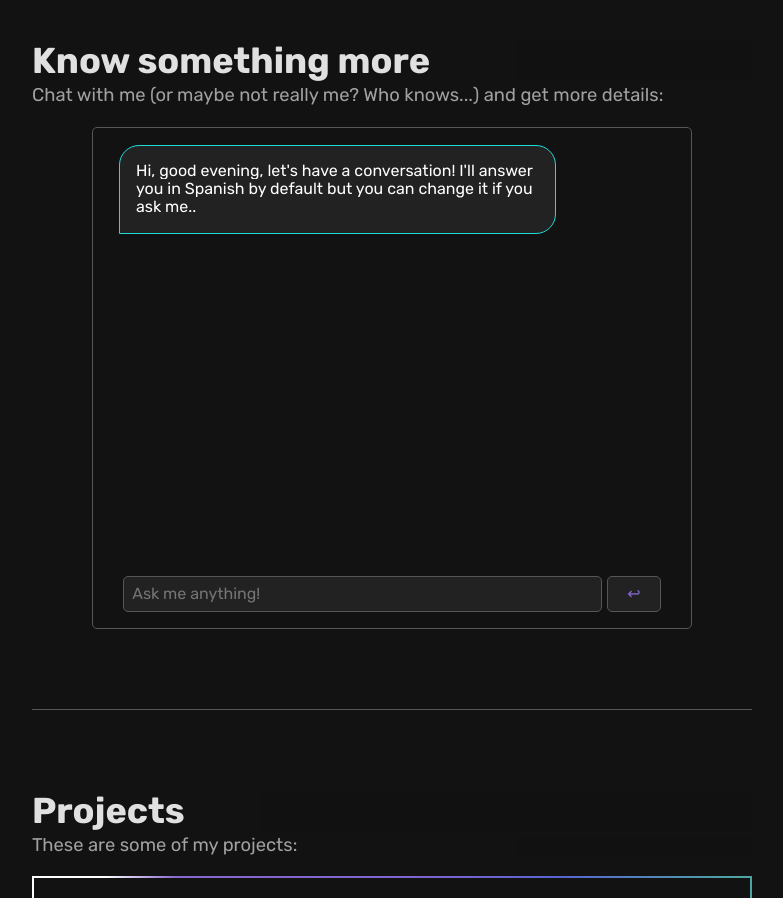
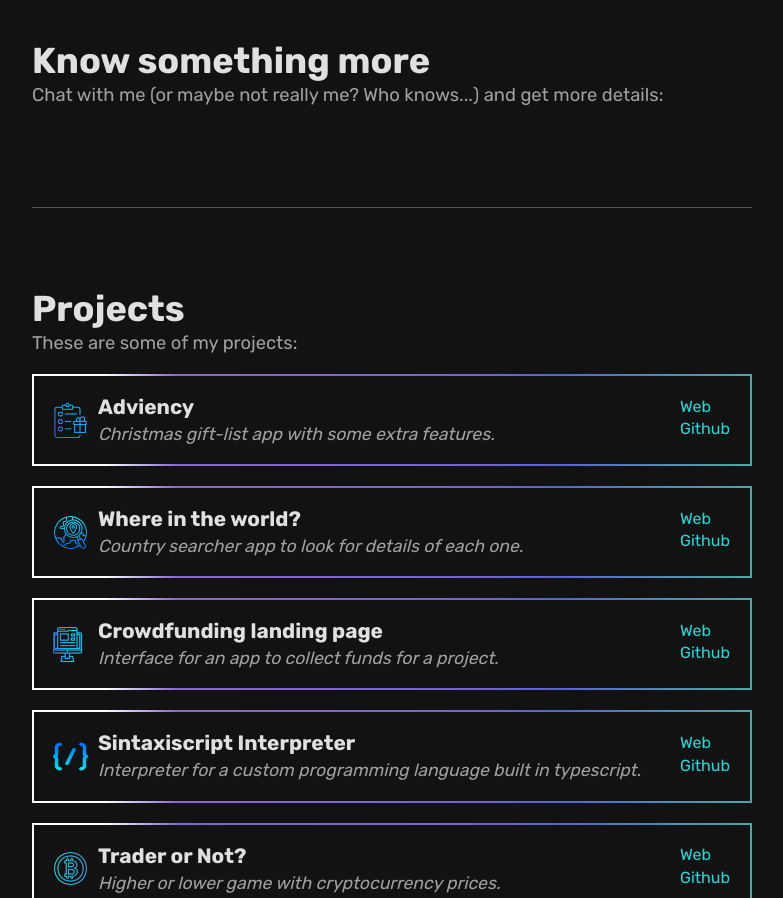
Before and after one commit to Joadevy/Personal-portfolio-next, a Next.js app: page / in a window 1280 px wide. Shown: the part 840-1738 px from the top of the page, without its empty margins (248-1031 px from the left). Built offline with nearby package versions, Linux system fonts and the light colour scheme.

Commit message:
test: minor things

```diff
--- a/src/app/page.tsx
+++ b/src/app/page.tsx
@@ -46,7 +46,7 @@ export default function Home() {
             details:
           </p>
 
-          <Chat></Chat>
+          {/* <Chat></Chat> */}
         </section>
 
         <section id="projects" className={styles.projects}>
```
